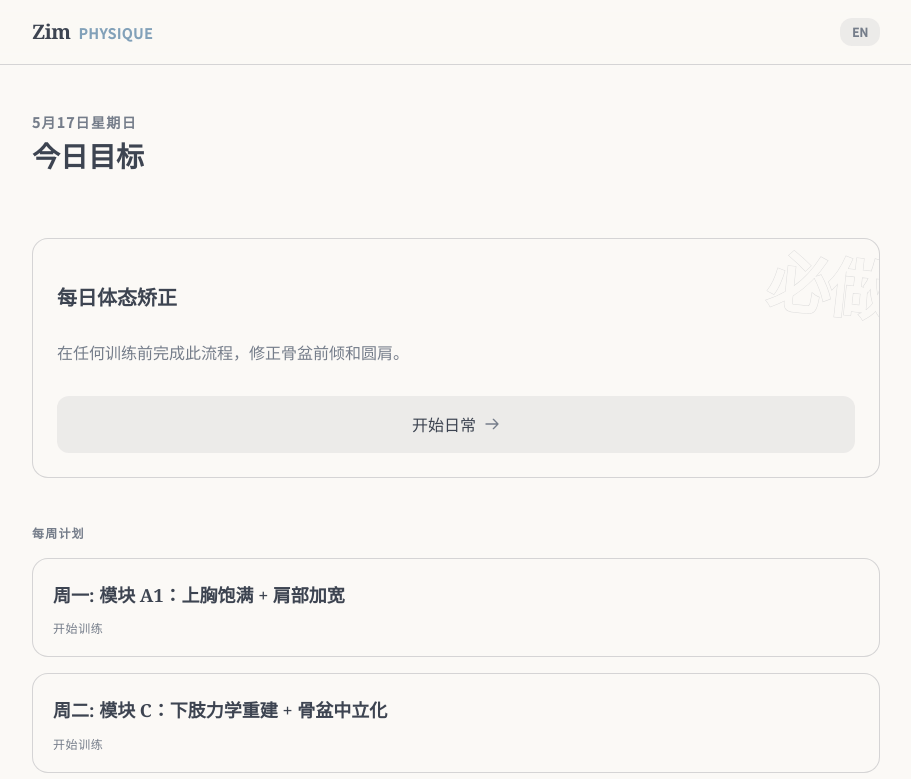
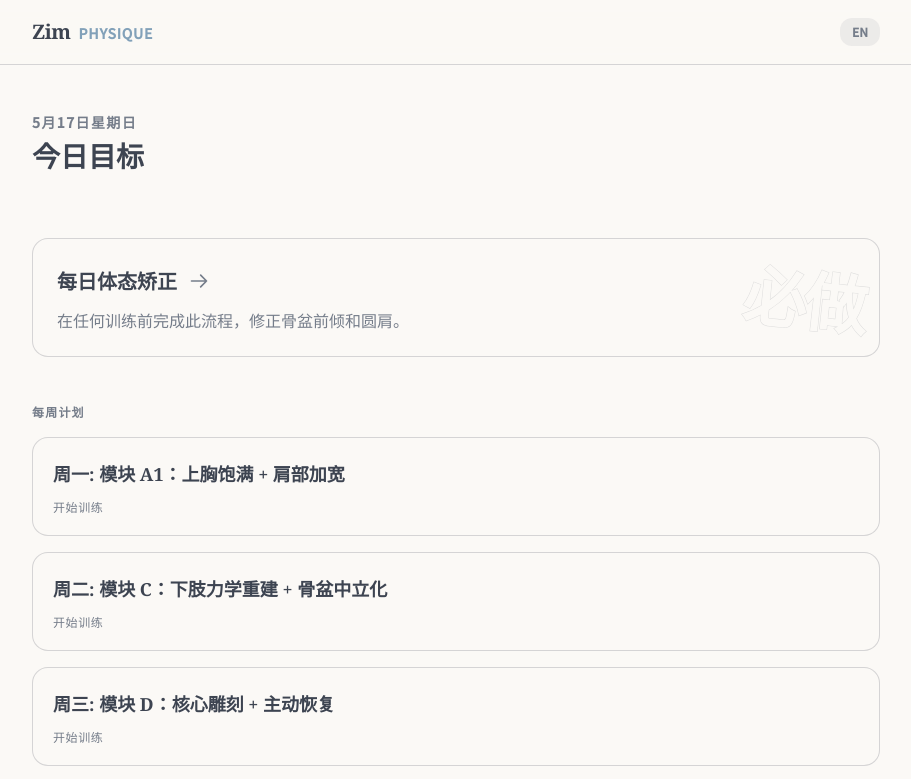
Before and after one commit to OwenCedaric/ZimPhysique, a website built with Vite: page index.html in a window 1280 px wide. Shown: the top 779 px of the page, without its empty margins (184-1095 px from the left). Built offline with nearby package versions, Linux system fonts and the light colour scheme.

Commit message:
feat: convert daily workout card into an interactive button with improved layout and hollow watermark styling

```diff
--- a/app.js
+++ b/app.js
@@ -187,21 +187,18 @@ const app = {
                 </div>
 
                 <!-- Daily Posture Correction (Mandatory) -->
-                <div class="bg-surface border border-subtle-border p-6 relative overflow-hidden group rounded-2xl">
-                    <div class="flex justify-between items-start mb-6">
-                        <div class="relative z-10">
-                            <h3 class="text-[20px] font-bold font-serif text-ink mt-4">${app.t('dailyTitle')}</h3>
+                <button onclick="app.startWorkout('daily')" class="cursor-pointer w-full text-left bg-surface border border-subtle-border p-6 relative overflow-hidden group rounded-2xl hover:bg-subtle-fill transition-all flex flex-col gap-2">
+                    <div class="flex justify-between items-start w-full relative z-10">
+                        <div class="flex items-center gap-3">
+                            <h3 class="text-[20px] font-bold font-serif text-ink">${app.t('dailyTitle')}</h3>
+                            <svg xmlns="http://www.w3.org/2000/svg" class="h-5 w-5 text-ink-secondary transform transition-transform group-hover:translate-x-1" fill="none" viewBox="0 0 24 24" stroke="currentColor"><path stroke-linecap="round" stroke-linejoin="round" stroke-width="2" d="M14 5l7 7m0 0l-7 7m7-7H3" /></svg>
                         </div>
-                        <div class="absolute right-[-10px] top-[-15px] text-[64px] font-black pointer-events-none uppercase tracking-tighter transform rotate-6 select-none z-0 hollow-watermark">
+                        <div class="absolute right-[-10px] top-[-25px] text-[64px] font-black pointer-events-none uppercase tracking-tighter transform rotate-6 select-none z-0 hollow-watermark">
                             ${app.t('mandatory')}
                         </div>
                     </div>
-                    <p class="text-ink-secondary text-base mb-8 font-light">${app.t('dailyDesc')}</p>
-                    <button onclick="app.startWorkout('daily')" class="cursor-pointer w-full bg-subtle-fill hover:bg-subtle-border text-ink font-medium py-3.5 transition-all flex items-center justify-center gap-2 active:scale-[0.98] rounded-xl">
-                        <span>${app.t('startRitual')}</span>
-                        <svg xmlns="http://www.w3.org/2000/svg" class="h-4 w-4 text-ink-secondary" fill="none" viewBox="0 0 24 24" stroke="currentColor"><path stroke-linecap="round" stroke-linejoin="round" stroke-width="2" d="M14 5l7 7m0 0l-7 7m7-7H3" /></svg>
-                    </button>
-                </div>
+                    <p class="text-ink-secondary text-base font-light pr-12 relative z-10">${app.t('dailyDesc')}</p>
+                </button>
 
                 <!-- Workouts List -->
                 <div class="space-y-4">
--- a/style.css
+++ b/style.css
@@ -46,6 +46,11 @@
         --color-subtle-border: rgba(210, 214, 221, 0.2);
         --color-subtle-fill: rgba(210, 214, 221, 0.08);
         --color-stroke-tint: rgba(210, 214, 221, 0.6);
+    }
+
+    .hollow-watermark {
+        opacity: 0.35;
+        -webkit-text-stroke: 1.2px var(--color-ink);
     }
 }
 
```
